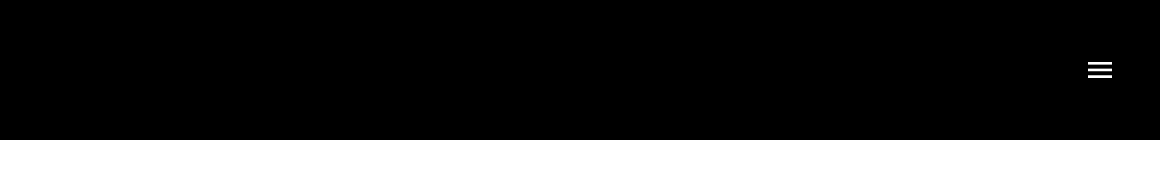
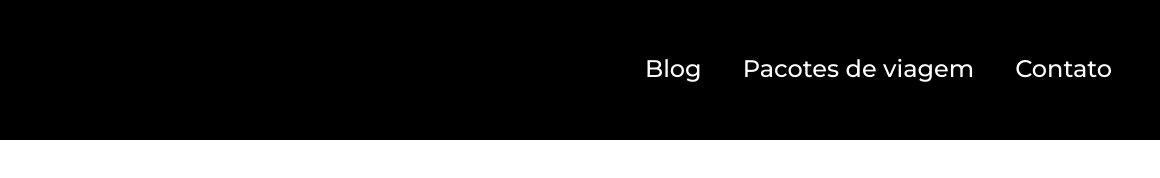
Before and after one commit to JoseMateusMartins/jornada-viagens, a plain HTML site: page index.html in a window 1280 px wide. Shown: the full height of the page, 120-1280 px from the left. Drawn offline with Linux system fonts and the light colour scheme.

Commit message:
Adiciona estilos para tablet

```diff
--- a/css/header.css
+++ b/css/header.css
@@ -42,4 +42,32 @@ nav {
 .list-links li a {
   color: var(--text-secondary-color);
   text-decoration: none;
+  font-weight: var(--menu-text-weight);
+  font-size: 24px;
 }
+
+@media screen and (min-width: 768px) {
+  .navigation-menu {
+    margin-top: 0;
+    width: 467px;
+  }
+
+  .navigation-menu label {
+    display: none;
+  }
+
+  .navigation-menu nav {
+    display: block;
+  }
+
+  .navigation-menu ul {
+    display: flex;
+    justify-content: space-between;
+    align-items: center;
+    padding: 0;
+  }
+
+  .navigation-menu li {
+    margin: 0;
+  }
+}
```
